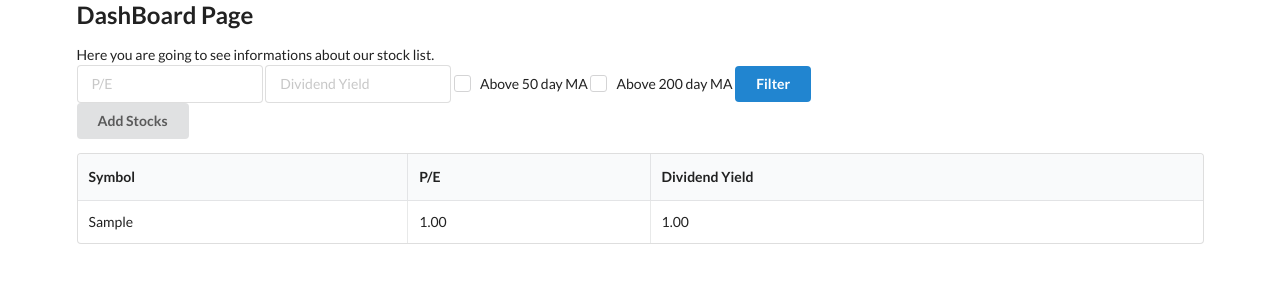
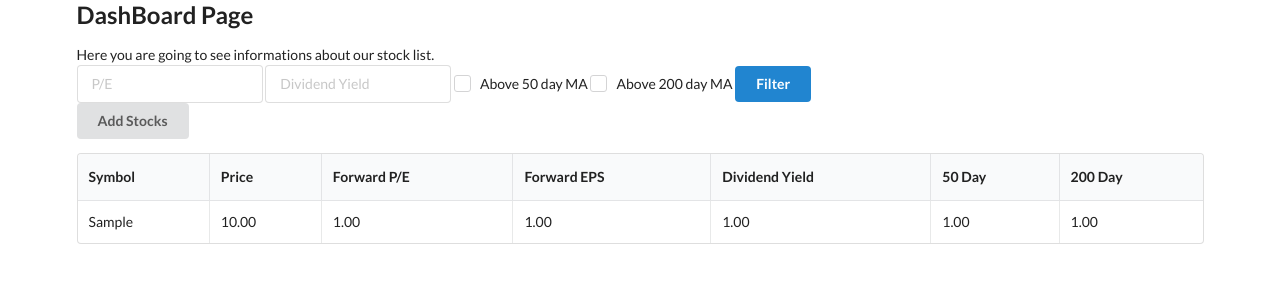
Before and after one commit to victor-s-santos/FastAPI, a FastAPI app: page / in a window 1280 px wide. Shown: the top 300 px of the page. Run offline with FastAPI, Linux system fonts and the light colour scheme; tables that the repository leaves empty hold one stand-in row (values such as "Sample post"); some libraries are stand-ins or nearby versions.

Commit message:
add every database column to template

```diff
--- a/app2/templates/dashboard.html
+++ b/app2/templates/dashboard.html
@@ -51,17 +51,25 @@ $(document).ready(function() {
 </div>
 
 <table class="ui celled table">
-    <thead>
-      <tr><th>Symbol</th>
-      <th>P/E</th>
+    <thead><tr>
+      <th>Symbol</th>
+      <th>Price</th>
+      <th>Forward P/E</th>
+      <th>Forward EPS</th>
       <th>Dividend Yield</th>
+      <th>50 Day</th>
+      <th>200 Day</th>
     </tr></thead>
     <tbody>
       {% for stock in stocks %}
       <tr>
         <td>{{ stock.symbol }}</td>
+        <td>{{ stock.price }}</td>
         <td>{{ stock.forward_pe }}</td>
-        <td>{{stock.dividend_yield }}</td>
+        <td>{{ stock.forwared_eps }}</td>
+        <td>{{ stock.dividend_yield }}</td>
+        <td>{{ stock.ma50 }}</td>
+        <td>{{ stock.ma200 }}</td>
       </tr>
       {% endfor %}
     </tbody>
```
